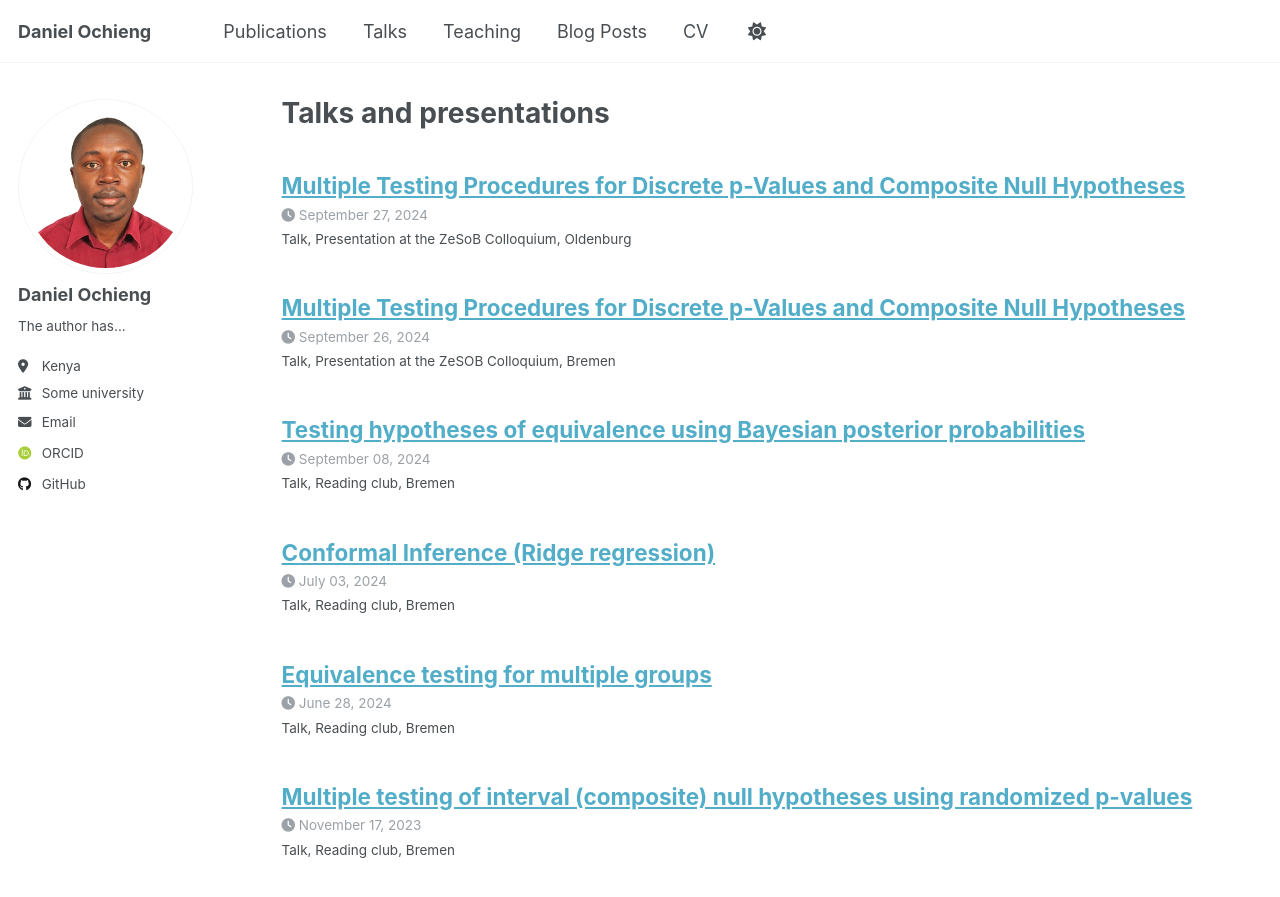
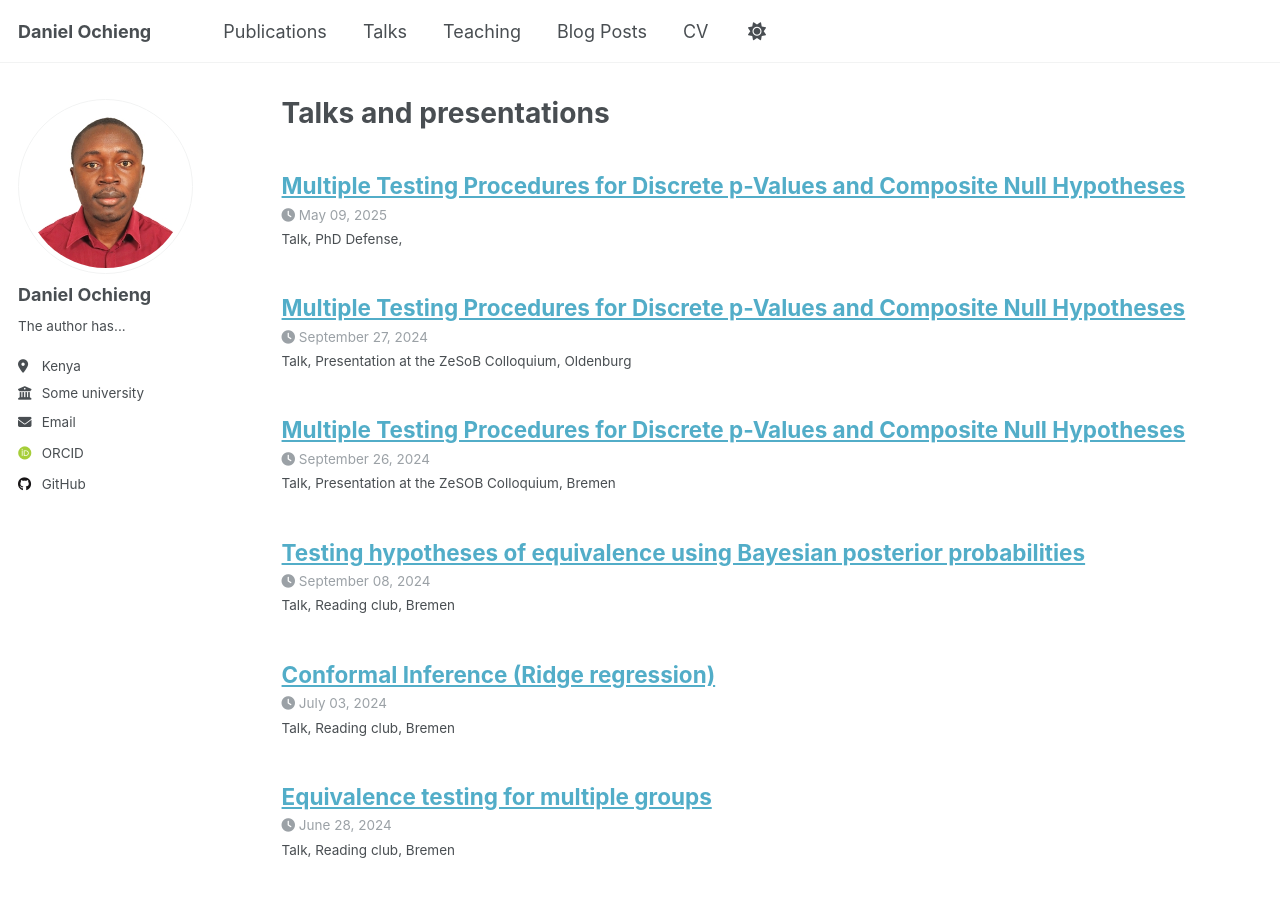
Before and after one commit to Daniel-Ochieng/Daniel-Ochieng.github.io, a Jekyll site: the page built from _pages/talks.html, in a window 1280 px wide and 900 px high. Shown: the top 897 px of the window. Built offline with Jekyll 4.4.1, drawn with Linux system fonts in a browser that asks for light colours; some web fonts are replaced; some of the changed text lies outside the part shown.

Commit message:
Update 2014-03-01-talk-15.md

```diff
--- a/_talks/2014-03-01-talk-15.md
+++ b/_talks/2014-03-01-talk-15.md
@@ -1,9 +1,10 @@
 ---
-title: ""
+title: "Multiple Testing Procedures for Discrete
+p-Values and Composite Null Hypotheses"
 collection: talks
 type: "Talk"
 permalink: /talks/2014-03-01-talk-3
-venue: "Reading club"
-date: 2022-08-08
-location: "Bremen"
+venue: "PhD Defense"
+date: 2025-05-09
+location: ""
 ---
```
